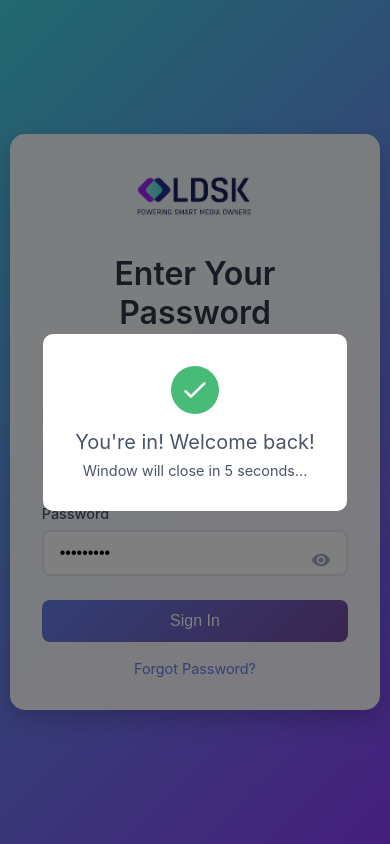
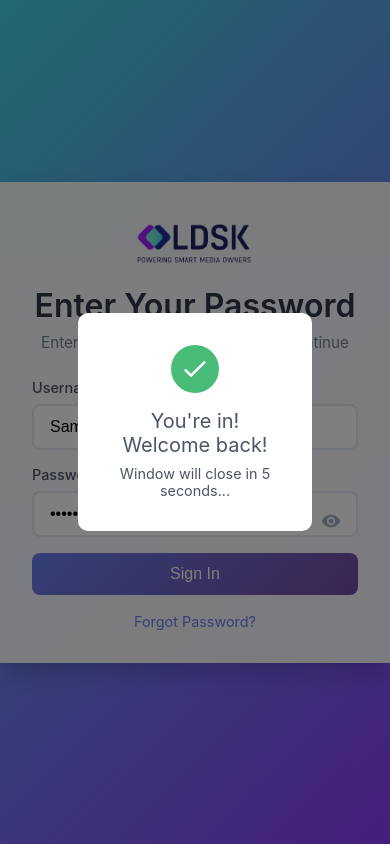
Before and after one commit to chrisface99/Login, a website: page Login.html in a window 390 px wide. Both pictures are taken after typing "Sample", "Sample123" into the empty fields and a click on the button "Sign In". Drawn offline with Linux system fonts and the light colour scheme.

Commit message:
Update styles.css

```diff
--- a/styles.css
+++ b/styles.css
@@ -2,6 +2,8 @@
     margin: 0;
     padding: 0;
     box-sizing: border-box;
+    overflow-x: hidden;
+    overflow-y: hidden;
 }
 
 body {
@@ -16,11 +18,9 @@ body {
 
 .login-container {
     background: rgba(255, 255, 255, 0.95);
-    padding: 2.5rem;
-    border-radius: 15px;
+    padding: 1.5rem;
+    border-radius: 0px;
     box-shadow: 0 10px 25px rgba(0, 0, 0, 0.2);
-    width: 90%;
-    max-width: 400px;
     transform: translateY(0);
     transition: transform 0.3s ease;
 }
@@ -31,7 +31,7 @@ body {
 
 .login-header {
     text-align: center;
-    margin-bottom: 2rem;
+    margin-bottom: 0.5rem;
 }
 
 .login-header h1 {
@@ -48,7 +48,7 @@ body {
 
 .input-group {
     position: relative;
-    margin-bottom: 1.5rem;
+    margin-bottom: 1.0rem;
 }
 
 .input-group label {
@@ -172,13 +172,12 @@ body {
 @media (max-width: 480px) {
     .login-container {
         padding: 2rem;
-        width: 95%;
     }
 }
 
 .logo-container {
     text-align: center;
-    margin-bottom: 1.5rem;
+    margin-bottom: 0.5rem;
 }
 
 .logo-container img {
@@ -215,6 +214,7 @@ body {
     padding: 2rem;
     border-radius: 10px;
     text-align: center;
+    max-width: 60%;
     transform: translateY(20px);
     transition: transform 0.3s ease;
 }
@@ -264,3 +264,14 @@ body {
         transform: rotate(360deg);
     }
 }
+
+.error-icon svg {
+    width: 48px;
+    height: 48px;
+    stroke: #e53e3e;
+    stroke-width: 2;
+}
+
+.retry-button:hover {
+    background-color: #c53030 !important;
+}
```
